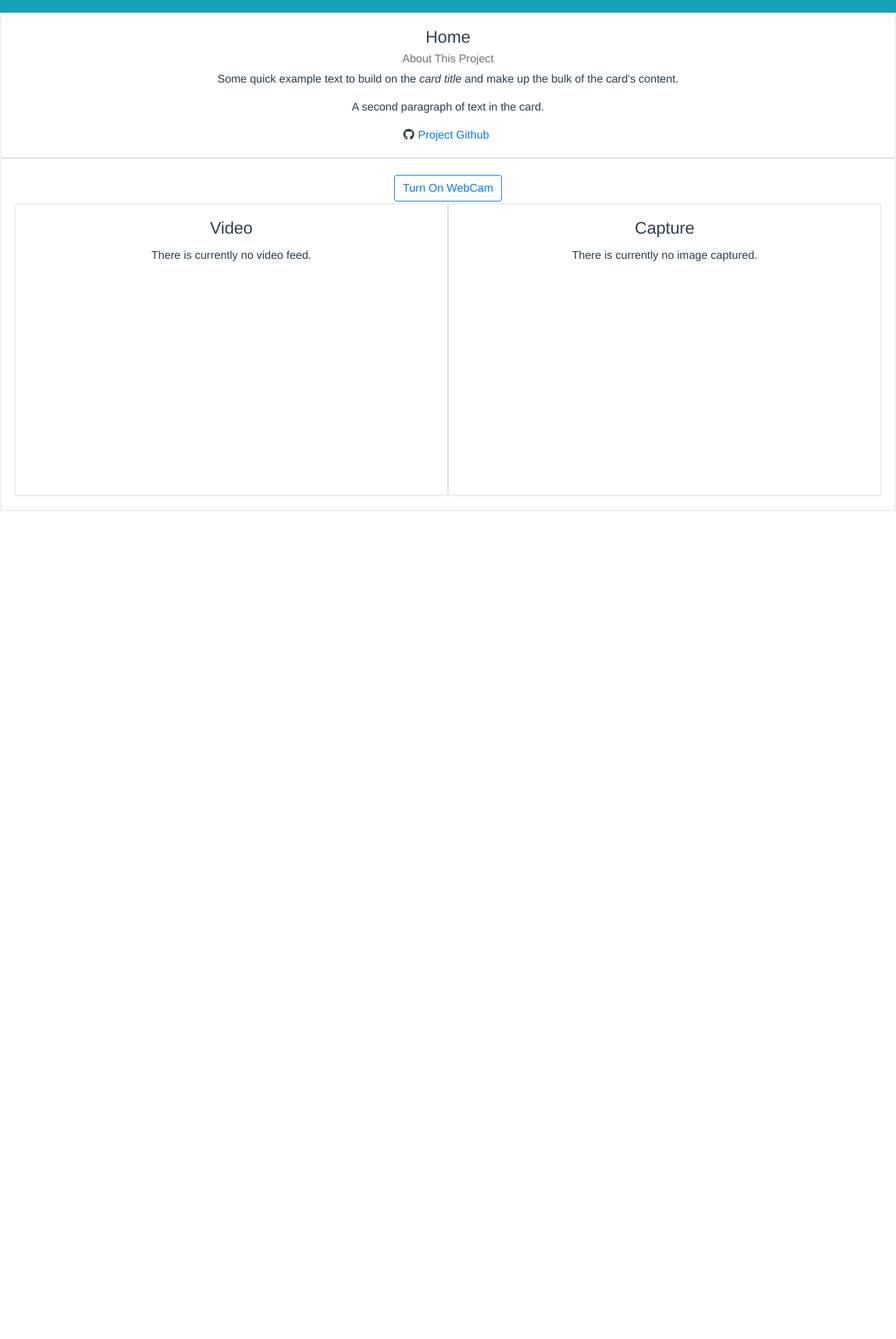
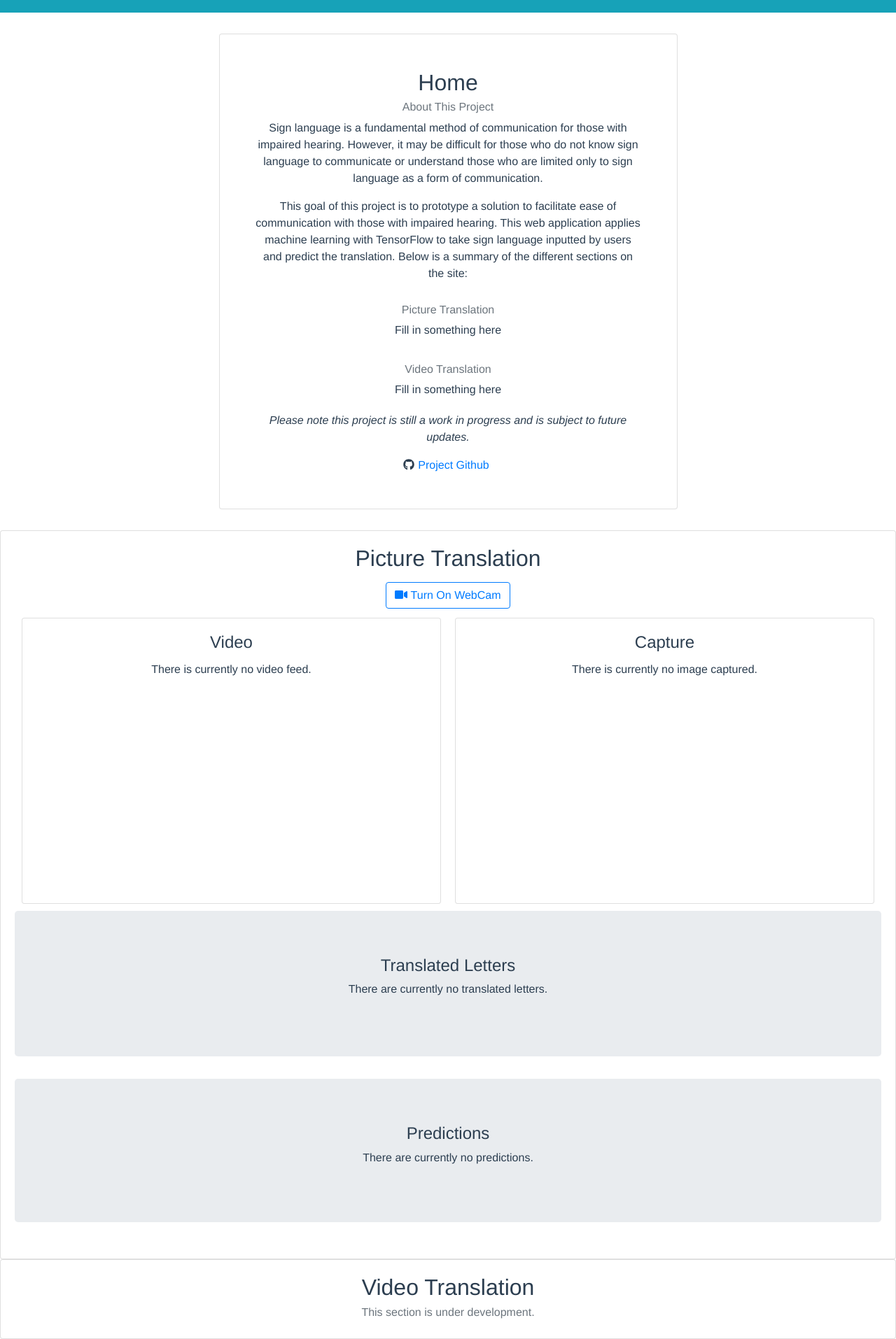
Before and after one commit to c73lam8797/Sign-Language-Translator, a Vue app in the folder Frontend/vue-app/: page / in a window 1280 px wide. Shown: the part 154-2068 px from the top of the page at 70% size. Before the commit the page ends 884 px from the top, so only its background shows below. Built offline with nearby package versions, Linux system fonts and the light colour scheme.

Commit message:
added home description, and other minor styling to frontend

```diff
--- a/Frontend/vue-app/src/App.vue
+++ b/Frontend/vue-app/src/App.vue
@@ -4,6 +4,7 @@
     <Navbar />
     <Home />
     <Picture />
+    <VideoTranslation />
   </div>
 </template>
 
@@ -12,6 +13,7 @@ import Title from './components/Title.vue';
 import Navbar from './components/Navbar.vue';
 import Home from './components/Home.vue';
 import Picture from './components/PictureTranslation.vue';
+import VideoTranslation from './components/VideoTranslation.vue';
 
 export default {
   name: 'App',
@@ -20,6 +22,7 @@ export default {
     Navbar,
     Home,
     Picture,
+    VideoTranslation,
   }
 }
 
--- a/Frontend/vue-app/src/components/Home.vue
+++ b/Frontend/vue-app/src/components/Home.vue
@@ -1,16 +1,30 @@
 <template>
   <div id="home">
-    <b-card title="Home" sub-title="About This Project">
-      <b-card-text>
-        Some quick example text to build on the
-        <em>card title</em> and make up the bulk of the card's
-        content.
-      </b-card-text>
-
-      <b-card-text>A second paragraph of text in the card.</b-card-text>
-      <font-awesome-icon :icon="['fab', 'github']" />
-      <a href="#" class="card-link">Project Github</a>
-    </b-card>
+    <b-row class="justify-content-center">
+      <b-card title="Home" sub-title="About This Project" id="home_card" title-tag="h2">
+        <b-card-text>
+          Sign language is a fundamental method of communication for those with impaired hearing. However, it may be difficult for those who do not know sign language to communicate or understand those who are limited only to sign language as a form of communication.
+        </b-card-text>
+        <b-card-text>
+          This goal of this project is to prototype a solution to facilitate ease of communication with those with impaired hearing. This web application applies machine learning with TensorFlow to take sign language inputted by users and predict the translation. Below is a summary of the different sections on the site:
+        </b-card-text>
+        <b-card-body sub-title="Picture Translation">
+          <b-card-text>
+            Fill in something here
+          </b-card-text>
+        </b-card-body>
+        <b-card-body sub-title="Video Translation">
+          <b-card-text>
+            Fill in something here
+          </b-card-text>
+        </b-card-body>
+        <b-card-text>
+          <em>Please note this project is still a work in progress and is subject to future updates.</em>
+        </b-card-text>
+        <font-awesome-icon :icon="['fab', 'github']" />
+        <a href="https://github.com/c73lam8797/Sign-Language-Translator" class="card-link">Project Github</a>
+      </b-card>
+    </b-row>
   </div>
 </template>
 
@@ -29,4 +43,10 @@ export default {
 .card-link {
   margin: 5px;
 }
+
+#home_card {
+  max-width: 50%;
+  margin: 30px;
+  padding: 30px;
+}
 </style>
--- a/Frontend/vue-app/src/components/PictureTranslation.vue
+++ b/Frontend/vue-app/src/components/PictureTranslation.vue
@@ -1,52 +1,64 @@
 <template>
   <div id="picture">
-    <b-card>
+    <b-card title="Picture Translation" title-tag="h2">
       <div id="camera">
         <div>
-          <b-button class="buttons" v-if="!webCamOn" @click="showCamera" variant="outline-primary">Turn On WebCam</b-button>
-          <b-button class="buttons" v-else @click="hideCamera" variant="outline-primary">Turn Off WebCam</b-button>
+          <b-button class="buttons" v-if="!webCamOn" @click="showCamera" variant="outline-primary"><font-awesome-icon :icon="['fas', 'video']" /> Turn On WebCam</b-button>
+          <b-button class="buttons" v-else @click="hideCamera" variant="outline-primary"><font-awesome-icon :icon="['fas', 'video-slash']" /> Turn Off WebCam</b-button>
         </div>
         <div class="capture">
-          <b-card class="text-center" title="Video">
+          <b-card class="text-center video_cards" title="Video">
             <b-card-text v-if="!webCamOn">
               There is currently no video feed.
             </b-card-text>
-            <!-- <div class="bg-secondary text-light">
-              This is some content within the default <samp>&lt;b-card-body&gt;</samp> block of the
-              <samp>&lt;b-card&gt;</samp> component. Notice the padding between the card's border and this
-              gray <samp>&lt;div&gt;</samp>.
-            </div> -->
             <div v-if="loading" class="loading_container"><b-spinner label="Spinning"></b-spinner></div>
             <video autoplay id="video"></video>
-            <b-button class="buttons" v-if="webCamOn" id="takephoto" @click="capture" variant="success">Capture</b-button>
+            <b-button class="buttons" v-if="webCamOn" id="takephoto" @click="capture" variant="success"><font-awesome-icon :icon="['fas', 'camera']" />  Capture</b-button>
           </b-card>
-          <b-card class="text-center" title="Capture">
+          <b-card class="text-center video_cards" title="Capture">
             <b-card-text v-if="!image">
               There is currently no image captured.
             </b-card-text>
             <canvas id="canvas"></canvas>
-            <b-button class="buttons" v-if="image" @click="translate" variant="outline-info">Translate Image</b-button>
+            <b-button class="buttons" v-if="image" @click="translate" variant="outline-info">Translate Capture</b-button>
+            <b-button class="buttons" v-if="image" @click="clearCanvas" variant="outline-danger">Clear Capture</b-button>
           </b-card>
         </div>
       </div>
+      <b-jumbotron>
+        <h4>Translated Letters</h4>
+        {{ translatedImages.map(x => x.translation).join("") }}
+        <b-card-text v-if="translatedImages.length === 0">
+          There are currently no translated letters.
+        </b-card-text>
+        <b-row class="justify-content-center" style="marginTop: 20px">
+          <b-button variant="danger" @click="clear" v-if="translatedImages.length > 0">Clear All Predictions</b-button>
+        </b-row>
+      </b-jumbotron>
+      <b-jumbotron>
+        <h4>Predictions</h4>
+        <b-card-text v-if="translatedImages.length === 0">
+          There are currently no predictions.
+        </b-card-text>
+        <div id="predictions">
+          <b-card v-bind:img-src="im.img" img-top class="predictions" v-for="im in translatedImages" :key="im.img">
+            <b-card-text>
+              Translation: {{ im.translation }}
+            </b-card-text>
+            <b-card-text>
+              Confidence: {{ im.confidence.toFixed(2) }}%
+            </b-card-text>
+          </b-card>
+        </div>
+      </b-jumbotron>
     </b-card>
-    <b-jumbotron v-if="translatedImages.length > 0" header="Translated Letters">
-      {{ translatedImages.map(x => x.translation) }}
-      <b-button variant="danger" @click="reset"></b-button>
-    </b-jumbotron>
-    <b-card-group deck >
-        <b-card v-bind:img-src="im.img" img-top class="predictions" v-for="im in translatedImages" :key="im.img">
-          <b-card-text>
-            {{ im.translation }}
-          </b-card-text>
-        </b-card>
-    </b-card-group>
-
   </div>
 </template>
+
 <!-- ---------------------------------------------------------- -->
 <!-- ---------------------------------------------------------- -->
 <!-- ---------------------------------------------------------- -->
+
 <script>
   const environment = process.env.NODE_ENV;
   const url = (environment === "development") ? "http://localhost:5000" : "";
@@ -89,6 +101,9 @@
           tracks.forEach(x => x.stop());
         }
 
+        this.clearCanvas();
+      },
+      clearCanvas: function () {
         //clear canvas and current img
         this.image = "";
         const canvas = document.getElementById("canvas");
@@ -130,7 +145,7 @@
         .finally(() => this.predicting = false)
         .catch(() => { });
       },
-      reset: function() {
+      clear: function() {
         this.translatedImages = [];
       }
     },
@@ -147,6 +162,7 @@
 <!-- ---------------------------------------------------------- -->
 <!-- ---------------------------------------------------------- -->
 <!-- ---------------------------------------------------------- -->
+
 <style scoped>
 
 .loading_container {
@@ -187,4 +203,21 @@
   max-width: 50%;
 }
 
+.predictions {
+  width: 19%;
+  margin: 0.5%;
+  padding: 0.5%;
+  border: solid 1px black;
+}
+
+#predictions {
+  display: flex;
+  justify-content: flex-start;
+  flex-wrap: wrap;
+}
+
+.video_cards {
+  margin: 10px;
+}
+
 </style>
--- /dev/null
+++ b/Frontend/vue-app/src/components/VideoTranslation.vue
@@ -0,0 +1,31 @@
+<template>
+  <div id="video">
+    <b-card title="Video Translation" sub-title="This section is under development." title-tag="h2">
+
+    </b-card>
+  </div>
+</template>
+
+<!-- ---------------------------------------------------------- -->
+<!-- ---------------------------------------------------------- -->
+<!-- ---------------------------------------------------------- -->
+
+<script>
+  export default {
+    data() {
+
+    },
+    methods: {
+
+    }
+  };
+</script>
+
+<!-- Add "scoped" attribute to limit CSS to this component only -->
+<!-- ---------------------------------------------------------- -->
+<!-- ---------------------------------------------------------- -->
+<!-- ---------------------------------------------------------- -->
+
+<style scoped>
+
+</style>
--- a/Frontend/vue-app/src/main.js
+++ b/Frontend/vue-app/src/main.js
@@ -6,9 +6,12 @@ import { BootstrapVue, IconsPlugin } from 'bootstrap-vue';
 
 import { library } from '@fortawesome/fontawesome-svg-core';
 import { faGithub } from '@fortawesome/free-brands-svg-icons';
+import { faVideo, faVideoSlash, faCamera } from '@fortawesome/free-solid-svg-icons';
 import { FontAwesomeIcon } from '@fortawesome/vue-fontawesome';
-library.add(faGithub)
+library.add([faVideoSlash, faVideo, faGithub, faCamera])
 Vue.component('font-awesome-icon', FontAwesomeIcon)
+
+
 // Install BootstrapVue
 Vue.use(BootstrapVue);
 // Optionally install the BootstrapVue icon components plugin
```
Also changed, not shown: 1 other file (tests, documents, lock files or other folders).
